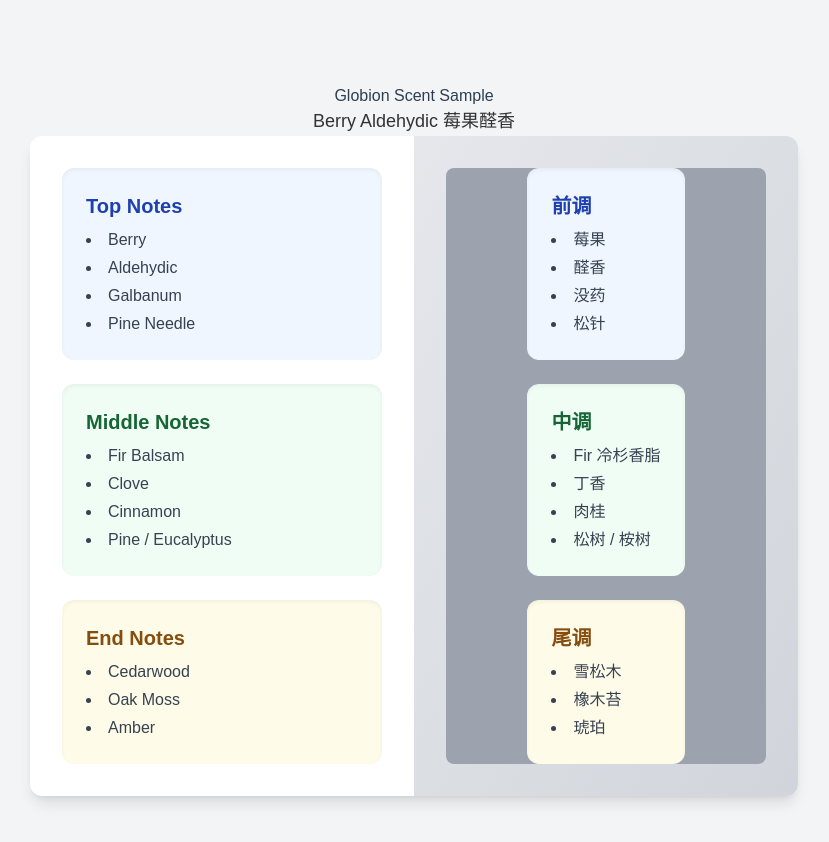
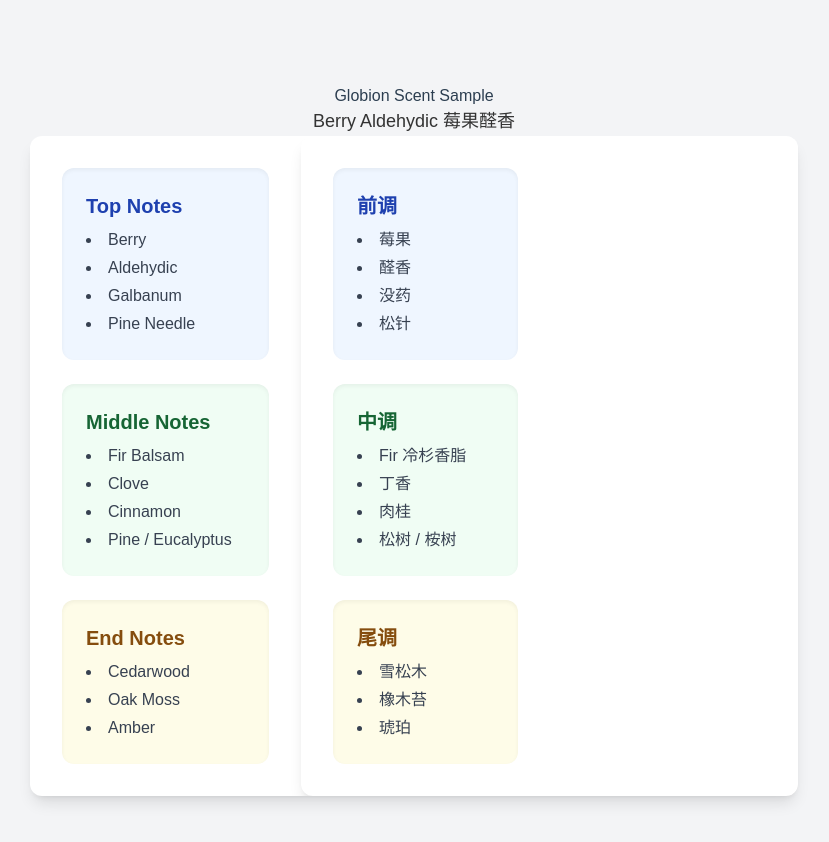
Before and after one commit to james2921/Berry-Aldehydic, a plain HTML site: page index.html in a window 1280 px wide. Shown: the whole page, without its empty margins (226-1055 px from the left). Drawn offline with nearby package versions, Linux system fonts and the light colour scheme.

Commit message:
Update index.html

```diff
--- a/index.html
+++ b/index.html
@@ -74,8 +74,8 @@
             </div>
         </div>
      </div>
-    <div class="md:w-1/2 flex items-center justify-center p-8 bg-gradient-to-br from-gray-200 to-gray-300">
-        <div class="w-full h-full bg-gray-400 rounded-lg flex items-center justify-center">
+    <div class="max-w-3xl w-full bg-white rounded-xl shadow-lg overflow-hidden md:flex">
+        <div class="md:w-1/2 p-8 flex flex-col justify-cente">
            <div class="space-y-6">
               <div class="bg-blue-50 p-6 rounded-xl shadow-inner">
                 <h2 class="text-xl font-semibold text-blue-800 mb-2">前调</h2>
```
